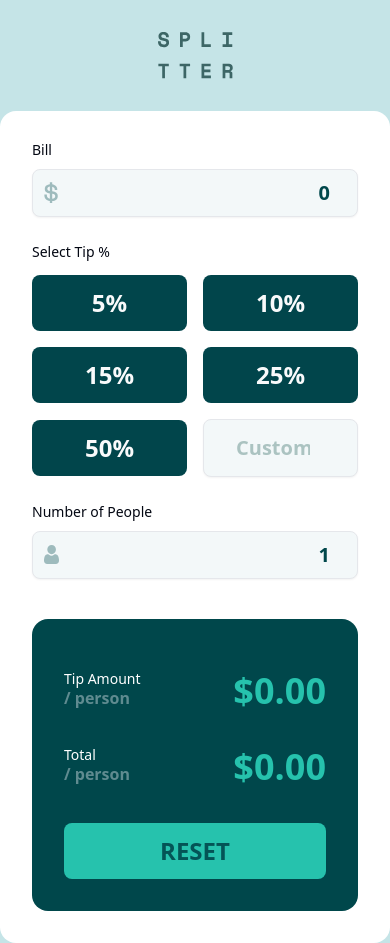
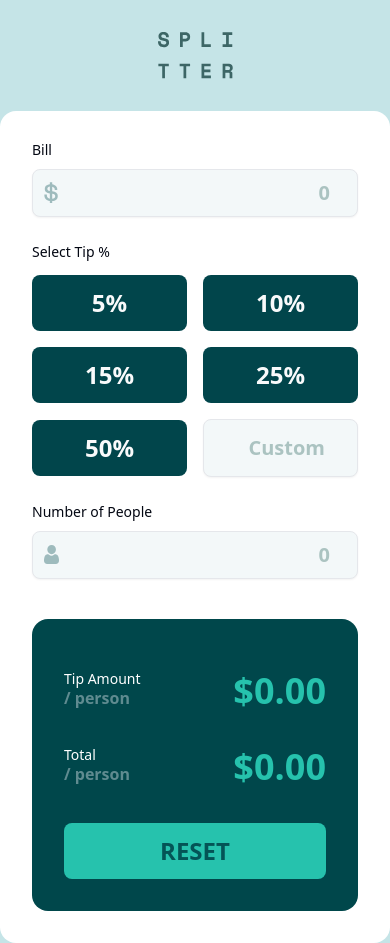
Before and after one commit to pipesSomeAndSSam/tip-calculator-lab-4, a Next.js app: page / in a window 390 px wide. Built offline with nearby package versions, Linux system fonts and the light colour scheme.

Commit message:
added user input limitations to calculator component

```diff
--- a/app/components/Calculator.tsx
+++ b/app/components/Calculator.tsx
@@ -12,22 +12,26 @@ function Calculator() {
   const tipList = [5, 10, 15, 25, 50];
   const [tip, setTip] = useState((0.0).toFixed(2));
   const [total, setTotal] = useState((0.0).toFixed(2));
-  const [bill, setBil] = useState(0);
-  const [numOfPeople, setnumOfPeople] = useState(1);
+  const [bill, setBill] = useState(-1);
+  const [numOfPeople, setnumOfPeople] = useState(0);
   const [percent, setPercent] = useState(0);
   const [customPercent, setcustomPercent] = useState("");
 
   let totalval: number = 0;
 
   useEffect(() => {
+    if (numOfPeople > 0 && bill > -1) {
       customPercent === ""
         ? setTip(((bill * (percent / 100)) / numOfPeople).toFixed(2))
         : setTip(((bill * (+customPercent / 100)) / numOfPeople).toFixed(2));
+    }
   });
 
   useEffect(() => {
+    if (numOfPeople > 0 && bill > -1) {
       totalval = bill / numOfPeople;
       setTotal(totalval.toFixed(2));
+    }
   });
 
   const toggleButtonClick = (valueMapElement: string) => {
@@ -36,7 +40,7 @@ function Calculator() {
   };
 
   const inputBillHandler = (event: React.ChangeEvent<HTMLInputElement>) => {
-    setBil(+event.target.value);
+    setBill(+event.target.value);
   };
 
   const inputnumOfPeopleHandler = (
@@ -51,14 +55,34 @@ function Calculator() {
     setcustomPercent(event.target.value);
   };
 
-  function resetValues() {
+  const ressetStates = () => {
     setTip((0).toFixed(2));
     setTotal((0.0).toFixed(2));
-    setBil(0);
-    setnumOfPeople(1);
+    setBill(-1);
+    setnumOfPeople(0);
     setPercent(0);
     setcustomPercent("");
+  };
+
+  const defaultValuePeople = () => {
+    if (numOfPeople > 0) {
+      return numOfPeople;
+    } else {
+      return "";
     }
+  };
+
+  const defaultValueBill = () => {
+    if (bill > -1) {
+      return bill;
+    } else {
+      return "";
+    }
+  };
+
+  const removeCustomPercent = () => {
+    setcustomPercent("");
+  };
 
   return (
     <div className="calculator-card">
@@ -79,7 +103,7 @@ function Calculator() {
                 type="number"
                 id="bill"
                 placeholder="0"
-                value={bill}
+                value={defaultValueBill()}
                 onChange={inputBillHandler}
               />
             </div>
@@ -98,6 +122,7 @@ function Calculator() {
                   <ToggleGroupItem
                     key={valueMapElement}
                     value={valueMapElement.toString()}
+                    onClick={removeCustomPercent}
                   >
                     {valueMapElement}%
                   </ToggleGroupItem>
@@ -107,9 +132,10 @@ function Calculator() {
                 type="number"
                 id="custom"
                 placeholder="Custom"
-                className="h-9 px-8 py-7 sm:placeholder:text-center"
+                className="h-9 px-8 py-7 sm:placeholder:text-center [&::-webkit-inner-spin-button]:appearance-none"
                 value={customPercent}
                 onChange={inputCustomTipHandler}
+                onClick={removeCustomPercent}
               />
             </ToggleGroup>
           </div>
@@ -128,7 +154,7 @@ function Calculator() {
                 type="number"
                 id="people"
                 placeholder="0"
-                value={numOfPeople}
+                value={defaultValuePeople()}
                 onChange={inputnumOfPeopleHandler}
               />
             </div>
@@ -137,7 +163,7 @@ function Calculator() {
         <Overview
           tip={tip.toString()}
           total={total.toString()}
-          onCLickResetHandler={() => resetValues()}
+          onCLickResetHandler={() => ressetStates()}
         />
       </div>
     </div>
--- a/app/components/Overview.tsx
+++ b/app/components/Overview.tsx
@@ -12,8 +12,6 @@ function Overview({
   total: string;
   onCLickResetHandler: MouseEventHandler;
 }) {
-  const [x, setx] = useState(0);
-
   return (
     <div className="overview-card">
       <div className="overview-items">
--- a/components/ui/toggle.tsx
+++ b/components/ui/toggle.tsx
@@ -17,9 +17,9 @@ const toggleVariants = cva(
           "border border-input bg-transparent shadow-xs hover:bg-accent hover:text-accent-foreground",
       },
       size: {
-        default: "h-9 px-8 py-7",
-        sm: "min-w-8 h-9 rounded-md gap-1.5 px-8",
-        lg: "min-w-10 h-10 rounded-md px-8",
+        default: "h-9 px-10 py-7",
+        sm: "min-w-8 h-9 rounded-md gap-1.5 px-10",
+        lg: "min-w-10 h-10 rounded-md px-10",
       },
     },
     defaultVariants: {
```
Lines whose indentation alone changed are shown as unchanged.
